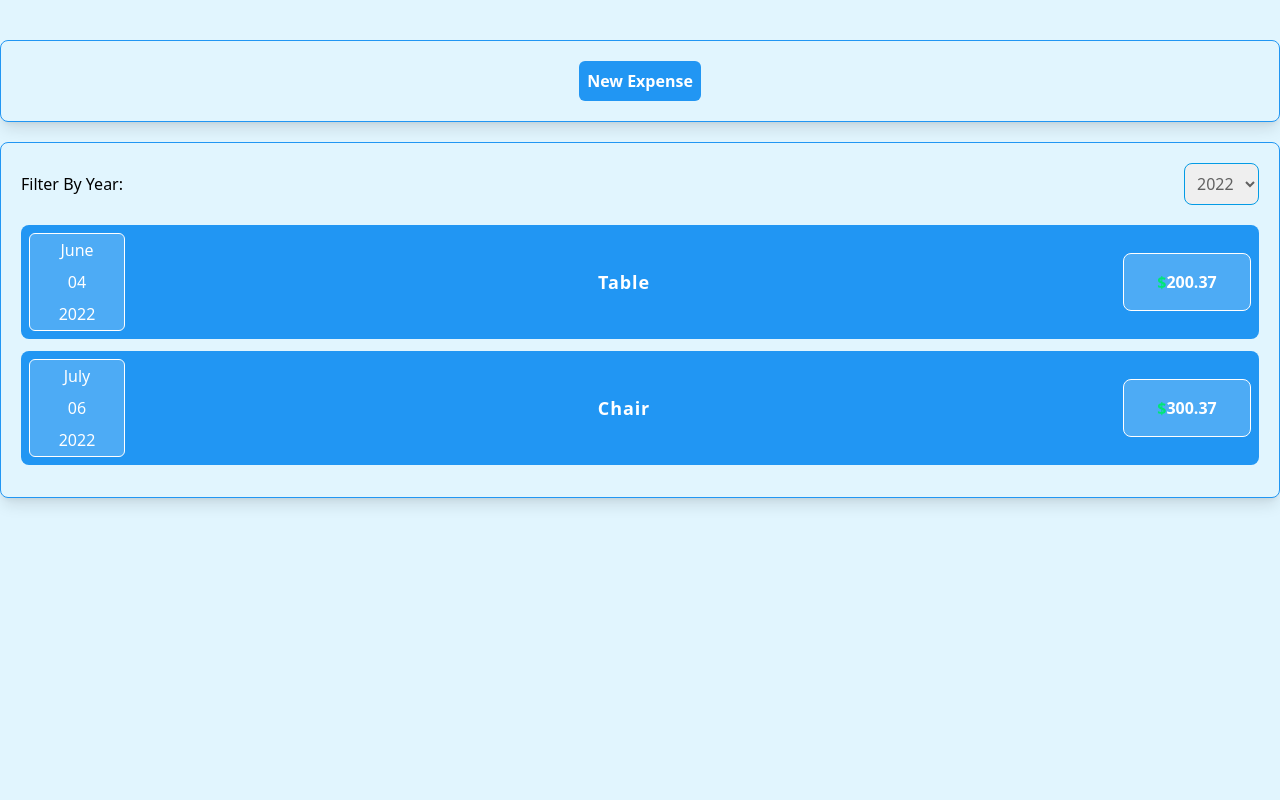
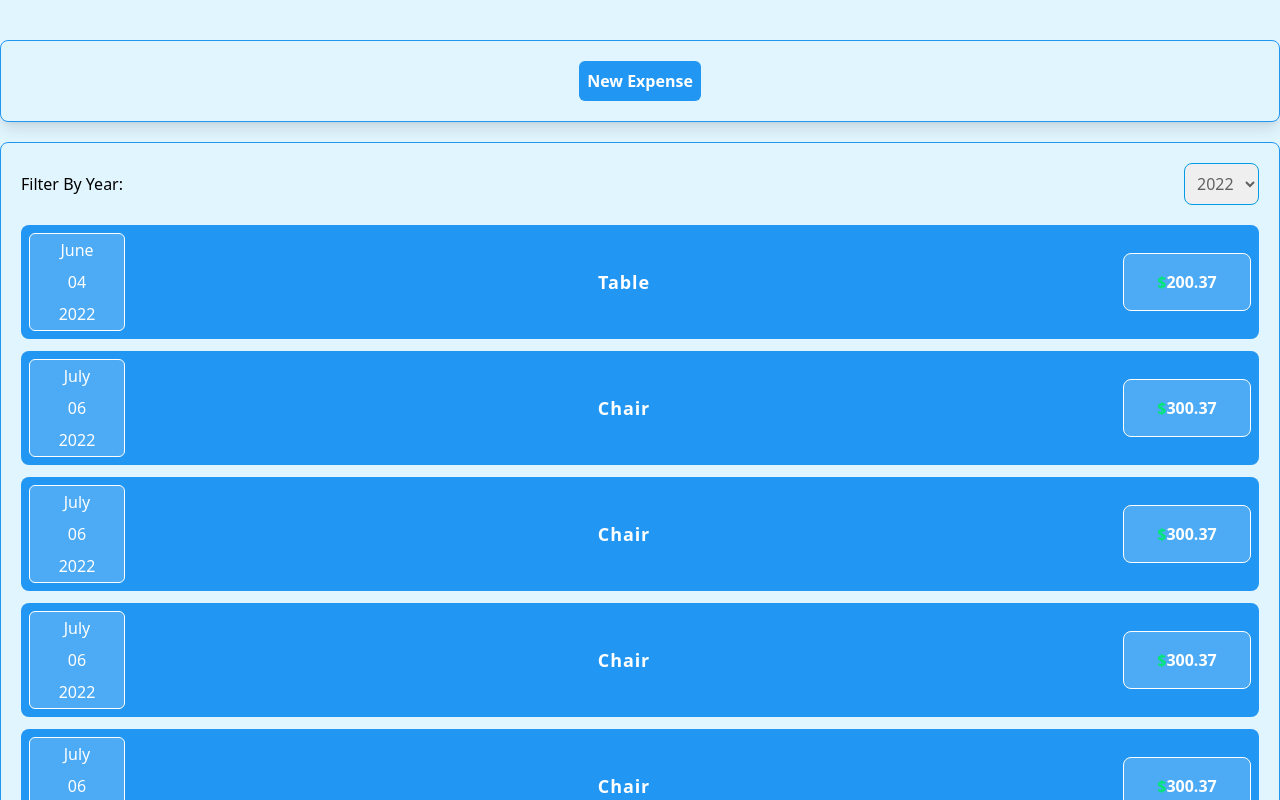
Before and after one commit to mojahid-belaman/Expense, a React (Create React App) app: page / in a window 1280 px wide. Built offline with nearby package versions, Linux system fonts and the light colour scheme.

Commit message:
fix problem styling

```diff
--- a/src/App.js
+++ b/src/App.js
@@ -12,7 +12,7 @@ function App() {
     });
   };
   return (
-    <div className="h-screen bg-primary py-10 overflow-hidden">
+    <div className="bg-primary h-screen py-10 overflow-y-auto">
       <div className="container mx-auto flex flex-col space-y-5">
         <NewExpense onAddExpense={addExpense} />
         <Expenses items={expenses} />
--- a/src/library/expensesData.js
+++ b/src/library/expensesData.js
@@ -23,4 +23,412 @@ export const expensesData = [
       title: "Chair",
       price: 300.37,
     },
+    {
+      id: 4,
+      date: new Date(2022, 6, 6),
+      title: "Chair",
+      price: 300.37,
+    },
+    {
+      id: 4,
+      date: new Date(2022, 6, 6),
+      title: "Chair",
+      price: 300.37,
+    },
+    {
+      id: 4,
+      date: new Date(2022, 6, 6),
+      title: "Chair",
+      price: 300.37,
+    },
+    {
+      id: 4,
+      date: new Date(2022, 6, 6),
+      title: "Chair",
+      price: 300.37,
+    },
+    {
+      id: 4,
+      date: new Date(2022, 6, 6),
+      title: "Chair",
+      price: 300.37,
+    },
+    {
+      id: 4,
+      date: new Date(2022, 6, 6),
+      title: "Chair",
+      price: 300.37,
+    },
+    {
+      id: 4,
+      date: new Date(2022, 6, 6),
+      title: "Chair",
+      price: 300.37,
+    },
+    {
+      id: 4,
+      date: new Date(2022, 6, 6),
+      title: "Chair",
+      price: 300.37,
+    },
+    {
+      id: 4,
+      date: new Date(2022, 6, 6),
+      title: "Chair",
+      price: 300.37,
+    },
+    {
+      id: 4,
+      date: new Date(2022, 6, 6),
+      title: "Chair",
+      price: 300.37,
+    },
+    {
+      id: 4,
+      date: new Date(2022, 6, 6),
+      title: "Chair",
+      price: 300.37,
+    },
+    {
+      id: 4,
+      date: new Date(2022, 6, 6),
+      title: "Chair",
+      price: 300.37,
+    },
+    {
+      id: 4,
+      date: new Date(2022, 6, 6),
+      title: "Chair",
+      price: 300.37,
+    },
+    {
+      id: 4,
+      date: new Date(2022, 6, 6),
+      title: "Chair",
+      price: 300.37,
+    },
+    {
+      id: 4,
+      date: new Date(2022, 6, 6),
+      title: "Chair",
+      price: 300.37,
+    },
+    {
+      id: 4,
+      date: new Date(2022, 6, 6),
+      title: "Chair",
+      price: 300.37,
+    },
+    {
+      id: 4,
+      date: new Date(2022, 6, 6),
+      title: "Chair",
+      price: 300.37,
+    },
+    {
+      id: 4,
+      date: new Date(2022, 6, 6),
+      title: "Chair",
+      price: 300.37,
+    },
+    {
+      id: 4,
+      date: new Date(2022, 6, 6),
+      title: "Chair",
+      price: 300.37,
+    },
+    {
+      id: 4,
+      date: new Date(2022, 6, 6),
+      title: "Chair",
+      price: 300.37,
+    },
+    {
+      id: 4,
+      date: new Date(2022, 6, 6),
+      title: "Chair",
+      price: 300.37,
+    },
+    {
+      id: 4,
+      date: new Date(2022, 6, 6),
+      title: "Chair",
+      price: 300.37,
+    },
+    {
+      id: 4,
+      date: new Date(2022, 6, 6),
+      title: "Chair",
+      price: 300.37,
+    },
+    {
+      id: 4,
+      date: new Date(2022, 6, 6),
+      title: "Chair",
+      price: 300.37,
+    },
+    {
+      id: 4,
+      date: new Date(2022, 6, 6),
+      title: "Chair",
+      price: 300.37,
+    },
+    {
+      id: 4,
+      date: new Date(2022, 6, 6),
+      title: "Chair",
+      price: 300.37,
+    },
+    {
+      id: 4,
+      date: new Date(2022, 6, 6),
+      title: "Chair",
+      price: 300.37,
+    },
+    {
+      id: 4,
+      date: new Date(2022, 6, 6),
+      title: "Chair",
+      price: 300.37,
+    },
+    {
+      id: 4,
+      date: new Date(2022, 6, 6),
+      title: "Chair",
+      price: 300.37,
+    },
+    {
+      id: 4,
+      date: new Date(2022, 6, 6),
+      title: "Chair",
+      price: 300.37,
+    },
+    {
+      id: 4,
+      date: new Date(2022, 6, 6),
+      title: "Chair",
+      price: 300.37,
+    },
+    {
+      id: 4,
+      date: new Date(2022, 6, 6),
+      title: "Chair",
+      price: 300.37,
+    },
+    {
+      id: 4,
+      date: new Date(2022, 6, 6),
+      title: "Chair",
+      price: 300.37,
+    },
+    {
+      id: 4,
+      date: new Date(2022, 6, 6),
+      title: "Chair",
+      price: 300.37,
+    },
+    {
+      id: 4,
+      date: new Date(2022, 6, 6),
+      title: "Chair",
+      price: 300.37,
+    },
+    {
+      id: 4,
+      date: new Date(2022, 6, 6),
+      title: "Chair",
+      price: 300.37,
+    },
+    {
+      id: 4,
+      date: new Date(2022, 6, 6),
+      title: "Chair",
+      price: 300.37,
+    },
+    {
+      id: 4,
+      date: new Date(2022, 6, 6),
+      title: "Chair",
+      price: 300.37,
+    },
+    {
+      id: 4,
+      date: new Date(2022, 6, 6),
+      title: "Chair",
+      price: 300.37,
+    },
+    {
+      id: 4,
+      date: new Date(2022, 6, 6),
+      title: "Chair",
+      price: 300.37,
+    },
+    {
+      id: 4,
+      date: new Date(2022, 6, 6),
+      title: "Chair",
+      price: 300.37,
+    },
+    {
+      id: 4,
+      date: new Date(2022, 6, 6),
+      title: "Chair",
+      price: 300.37,
+    },
+    {
+      id: 4,
+      date: new Date(2022, 6, 6),
+      title: "Chair",
+      price: 300.37,
+    },
+    {
+      id: 4,
+      date: new Date(2022, 6, 6),
+      title: "Chair",
+      price: 300.37,
+    },
+    {
+      id: 4,
+      date: new Date(2022, 6, 6),
+      title: "Chair",
+      price: 300.37,
+    },
+    {
+      id: 4,
+      date: new Date(2022, 6, 6),
+      title: "Chair",
+      price: 300.37,
+    },
+    {
+      id: 4,
+      date: new Date(2022, 6, 6),
+      title: "Chair",
+      price: 300.37,
+    },
+    {
+      id: 4,
+      date: new Date(2022, 6, 6),
+      title: "Chair",
+      price: 300.37,
+    },
+    {
+      id: 4,
+      date: new Date(2022, 6, 6),
+      title: "Chair",
+      price: 300.37,
+    },
+    {
+      id: 4,
+      date: new Date(2022, 6, 6),
+      title: "Chair",
+      price: 300.37,
+    },
+    {
+      id: 4,
+      date: new Date(2022, 6, 6),
+      title: "Chair",
+      price: 300.37,
+    },
+    {
+      id: 4,
+      date: new Date(2022, 6, 6),
+      title: "Chair",
+      price: 300.37,
+    },
+    {
+      id: 4,
+      date: new Date(2022, 6, 6),
+      title: "Chair",
+      price: 300.37,
+    },
+    {
+      id: 4,
+      date: new Date(2022, 6, 6),
+      title: "Chair",
+      price: 300.37,
+    },
+    {
+      id: 4,
+      date: new Date(2022, 6, 6),
+      title: "Chair",
+      price: 300.37,
+    },
+    {
+      id: 4,
+      date: new Date(2022, 6, 6),
+      title: "Chair",
+      price: 300.37,
+    },
+    {
+      id: 4,
+      date: new Date(2022, 6, 6),
+      title: "Chair",
+      price: 300.37,
+    },
+    {
+      id: 4,
+      date: new Date(2022, 6, 6),
+      title: "Chair",
+      price: 300.37,
+    },
+    {
+      id: 4,
+      date: new Date(2022, 6, 6),
+      title: "Chair",
+      price: 300.37,
+    },
+    {
+      id: 4,
+      date: new Date(2022, 6, 6),
+      title: "Chair",
+      price: 300.37,
+    },
+    {
+      id: 4,
+      date: new Date(2022, 6, 6),
+      title: "Chair",
+      price: 300.37,
+    },
+    {
+      id: 4,
+      date: new Date(2022, 6, 6),
+      title: "Chair",
+      price: 300.37,
+    },
+    {
+      id: 4,
+      date: new Date(2022, 6, 6),
+      title: "Chair",
+      price: 300.37,
+    },
+    {
+      id: 4,
+      date: new Date(2022, 6, 6),
+      title: "Chair",
+      price: 300.37,
+    },
+    {
+      id: 4,
+      date: new Date(2022, 6, 6),
+      title: "Chair",
+      price: 300.37,
+    },
+    {
+      id: 4,
+      date: new Date(2022, 6, 6),
+      title: "Chair",
+      price: 300.37,
+    },
+    {
+      id: 4,
+      date: new Date(2022, 6, 6),
+      title: "Chair",
+      price: 300.37,
+    },
+    {
+      id: 4,
+      date: new Date(2022, 6, 6),
+      title: "Chair",
+      price: 300.37,
+    },
   ];
```
